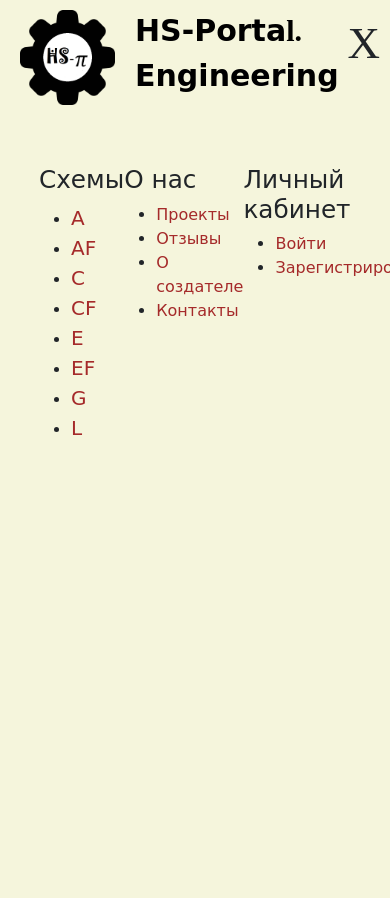
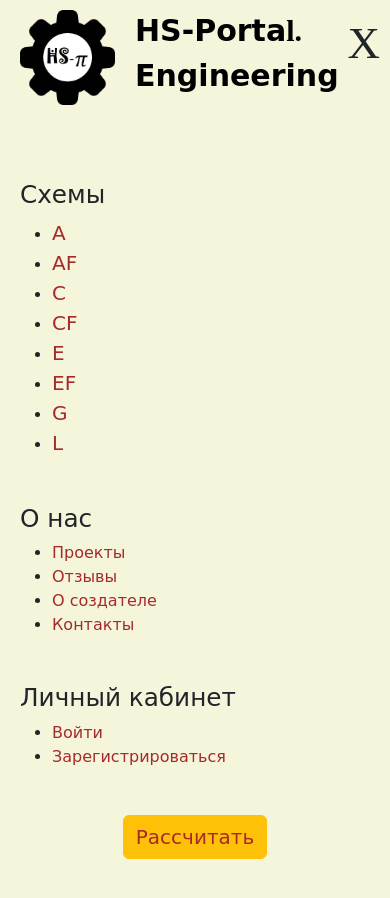
Before and after one commit to Anfisa2209/website_project, a Flask app: page / in a window 390 px wide, after a click on "lll". Shown: the top 898 px of the page. Run offline with Flask 3, Linux system fonts and the light colour scheme; some libraries are stand-ins or nearby versions.

Commit message:
меню для мобильной версии

```diff
--- a/static/css/style.css
+++ b/static/css/style.css
@@ -139,4 +139,33 @@ main {
         max-width: ;
         overflow-wrap: break-word;
     }
+    .openedMenu {
+        overflow-y: auto;
+        max-height: 70vh;
+        position: fixed;
+        top: 100px;
+        left: 0;
+        right: 0;
+        bottom: 0;
+
+        grid-template-columns: 1fr !important;
+        grid-template-rows: auto;
+        margin-left: 0;
+        padding: 20px;
+  }
+
+  .div1, .div2, .div3, .div4 {
+    grid-area: auto !important;
+    margin-bottom: 30px;
+  }
+
+  .div4 {
+    order: 4;
+    text-align: center;
+  }
+
+  .menu-bar {
+    opacity: 1 !important;
+    visibility: visible !important;
+  }
 }
```
